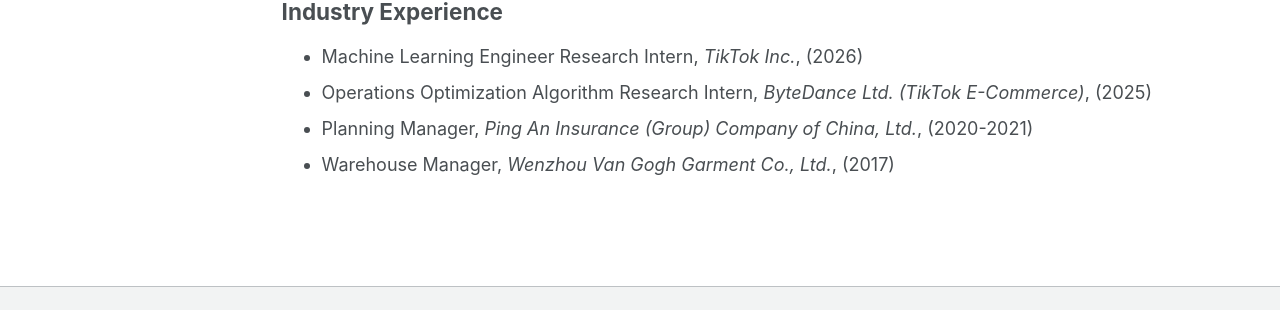
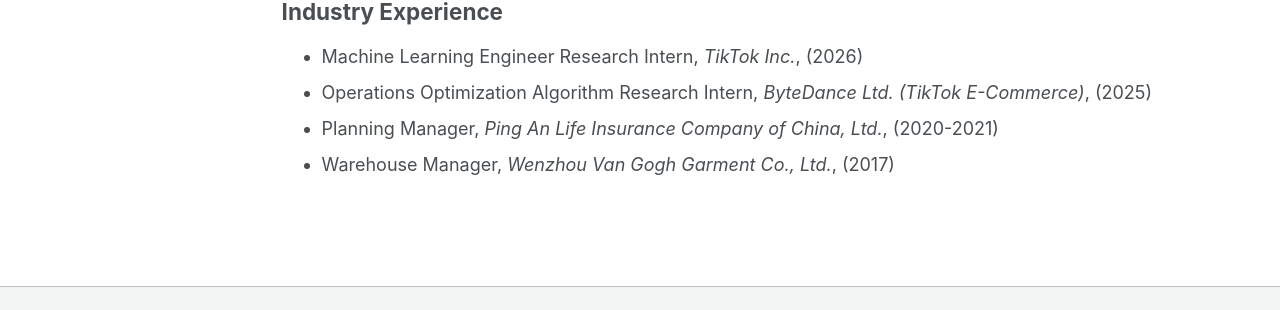
Before and after one commit to JingjingWeng/JingjingWeng.github.io, a Jekyll site: the page built from _pages/awards.md, in a window 1280 px wide and 1284 px high. Shown: the part 842-1152 px from the top of the window. Built offline with Jekyll 4.4.1, drawn with Linux system fonts in a browser that asks for light colours; a script bundle is joined from its source files by our own code; library files that are not in the unit come from our copies.

Commit message:
Update awards.md

```diff
--- a/_pages/awards.md
+++ b/_pages/awards.md
@@ -33,5 +33,5 @@ author_profile: true
 ## Industry Experience
 * Machine Learning Engineer Research Intern, *TikTok Inc.*, (2026)
 * Operations Optimization Algorithm Research Intern, *ByteDance Ltd. (TikTok E-Commerce)*, (2025)
-* Planning Manager, *Ping An Insurance (Group) Company of China, Ltd.*, (2020-2021)
+* Planning Manager, *Ping An Life Insurance Company of China, Ltd.*, (2020-2021)
 * Warehouse Manager, *Wenzhou Van Gogh Garment Co., Ltd.*, (2017)
```
